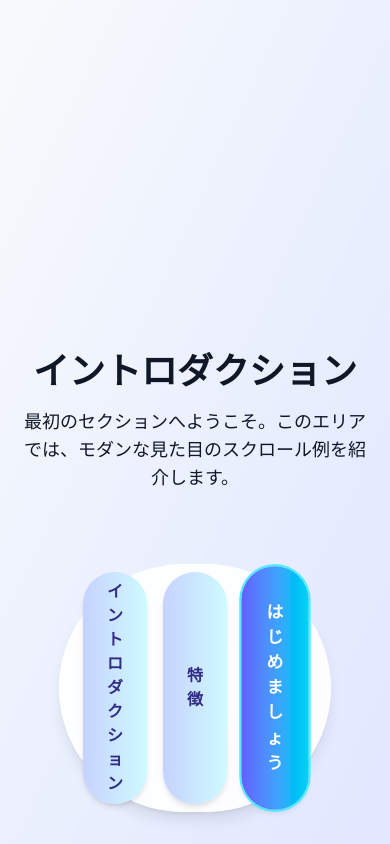
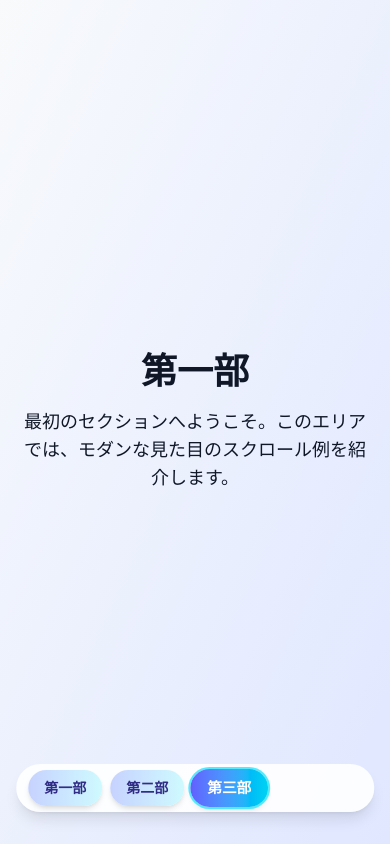
Before and after one commit to oharu121/react-demo, a Next.js app: page /scroll-example in a window 390 px wide. Built offline with nearby package versions, Linux system fonts and the light colour scheme.

Commit message:
adjust scroll example on small screen

```diff
--- a/components/ScrollExample.tsx
+++ b/components/ScrollExample.tsx
@@ -3,21 +3,21 @@ import React, { useRef, useEffect, useState } from "react";
 const sections = [
   {
     refName: "part1Ref",
-    title: "イントロダクション",
+    title: "第一部",
     desc: "最初のセクションへようこそ。このエリアでは、モダンな見た目のスクロール例を紹介します。",
     bg: "bg-gradient-to-br from-slate-50 to-indigo-100",
     color: "text-gray-900"
   },
   {
     refName: "part2Ref",
-    title: "特徴",
+    title: "第二部",
     desc: "ここでは、スムーズなアニメーションスクロールやレスポンシブデザインの特徴を紹介します。",
     bg: "bg-gradient-to-br from-emerald-50 to-emerald-200",
     color: "text-gray-900"
   },
   {
     refName: "part3Ref",
-    title: "はじめましょう",
+    title: "第三部",
     desc: "このパターンを自分のプロジェクトで使ってみませんか？スクロールして、その簡単さを体験してください！",
     bg: "bg-gradient-to-br from-pink-50 to-pink-200",
     color: "text-gray-900"
@@ -69,7 +69,7 @@ export default function ScrollExample() {
     <>
       {/* Floating bar: responsive position */}
       <div
-        className="fixed left-1/2 z-50 flex -translate-x-1/2 gap-4 rounded-full bg-white/90 shadow-lg px-6 py-2 transition-all duration-300 floating-bar"
+        className="fixed left-1/2 z-50 flex -translate-x-1/2 gap-2 md:gap-4 rounded-full bg-white/90 shadow-lg px-3 md:px-6 py-1.5 md:py-2 transition-all duration-300 floating-bar w-11/12 max-w-md md:w-auto"
         style={{
           top: typeof window !== "undefined" && window.innerWidth > 768 ? 32 : undefined,
           bottom: typeof window !== "undefined" && window.innerWidth <= 768 ? 32 : undefined
@@ -79,7 +79,7 @@ export default function ScrollExample() {
           <button
             key={section.title}
             className={
-              `font-semibold text-base px-6 py-2 rounded-full transition-all duration-200 focus:outline-none focus:ring-2 focus:ring-cyan-400 ` +
+              `font-semibold text-sm md:text-base px-4 md:px-6 py-2 md:py-3 rounded-full transition-all duration-200 focus:outline-none focus:ring-2 focus:ring-cyan-400 ` +
               `shadow-md ` +
               (activeIdx === idx
                 ? "bg-gradient-to-r from-indigo-500 to-cyan-400 text-white scale-105 ring-2 ring-cyan-300"
@@ -92,7 +92,7 @@ export default function ScrollExample() {
         ))}
       </div>
       {/* Horizontal scrollable sections */}
-      <div className="flex flex-row w-screen h-screen overflow-x-auto overflow-y-hidden scroll-snap-x-mandatory snap-x snap-mandatory">
+      <div className="flex flex-row w-screen h-screen overflow-x-auto overflow-y-hidden scroll-snap-x-mandatory snap-x snap-mandatory scrollbar-hide">
         {sections.map((section, idx) => (
           <div
             key={section.title}
@@ -110,6 +110,11 @@ export default function ScrollExample() {
           </div>
         ))}
       </div>
+      {/* Hide scrollbar cross-browser if Tailwind's plugin is not available */}
+      <style>{`
+        .scrollbar-hide::-webkit-scrollbar { display: none; }
+        .scrollbar-hide { -ms-overflow-style: none; scrollbar-width: none; }
+      `}</style>
     </>
   );
 }
```
